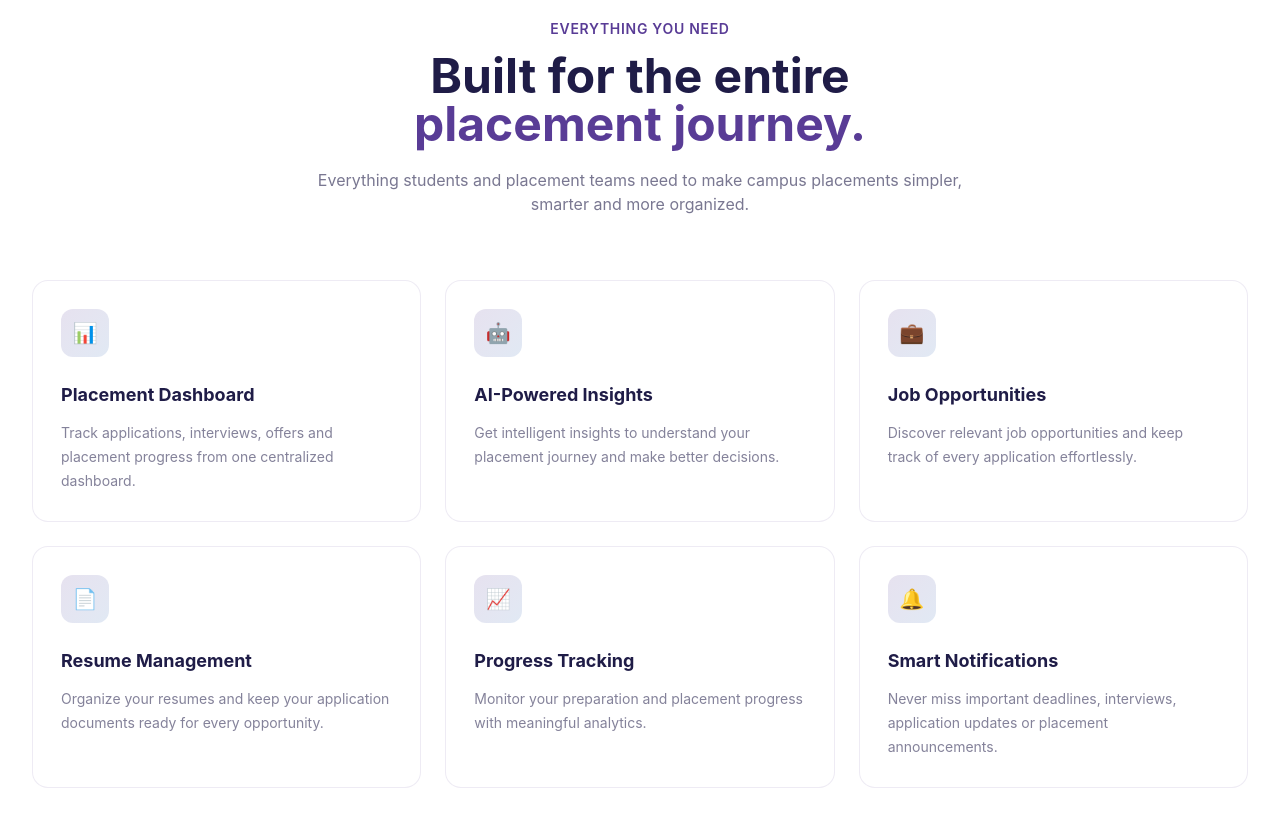
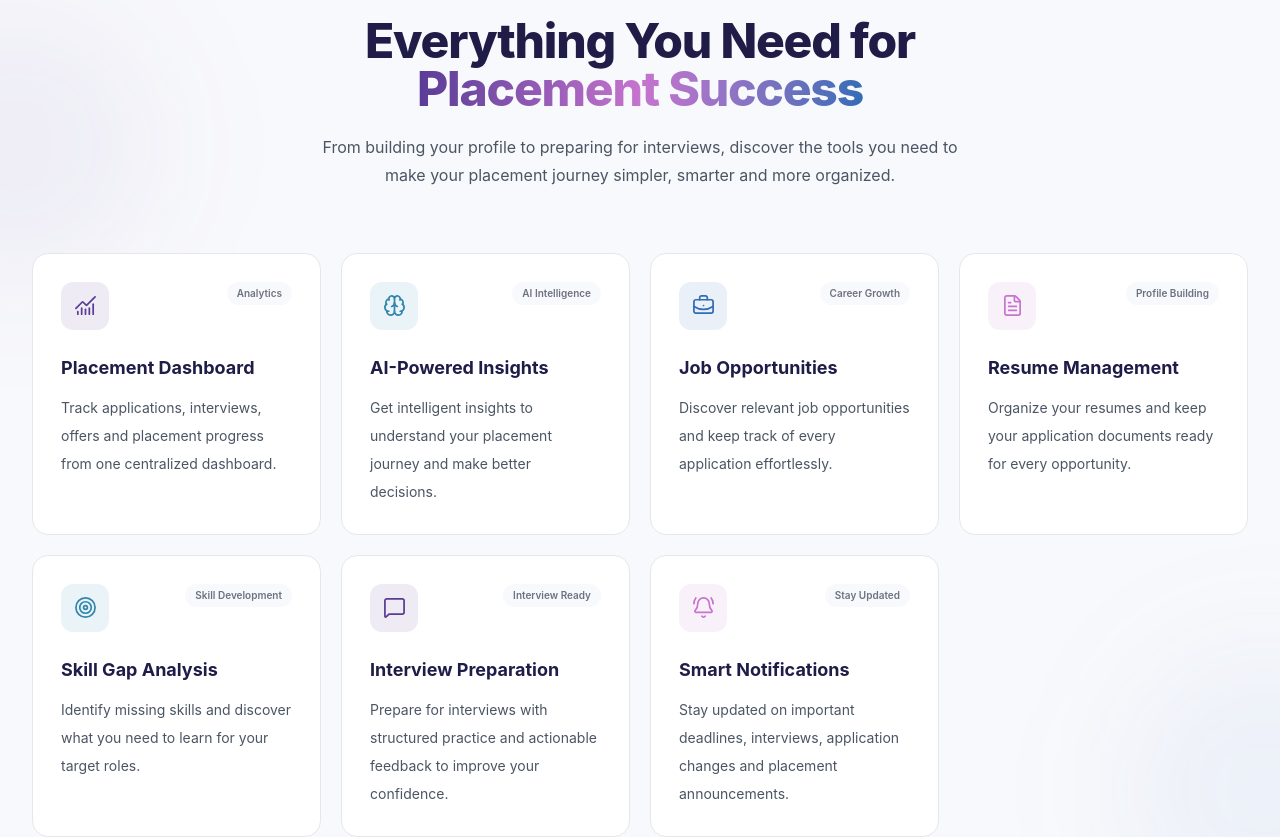
Before and after one commit to tanisha971/PlacementOZ, a React (Vite) app in the folder client/: page / in a window 1280 px wide. Shown: the part 1060-1897 px from the top of the page. Built offline with nearby package versions, Linux system fonts and the light colour scheme.

Commit message:
Updated Features

```diff
--- a/client/src/components/features/Features.jsx
+++ b/client/src/components/features/Features.jsx
@@ -1,41 +1,81 @@
+
+import {
+  Brain,
+  Target,
+  MessageSquare,
+  ChartNoAxesCombined,
+  BriefcaseBusiness,
+  FileText,
+  BellRing,
+  ArrowUpRight,
+  Sparkles,
+} from "lucide-react";
+
 import { useTheme } from "../../context/ThemeContext";
 
 const features = [
   {
-    icon: "📊",
+    icon: ChartNoAxesCombined,
     title: "Placement Dashboard",
     description:
       "Track applications, interviews, offers and placement progress from one centralized dashboard.",
+    color: "#593C96",
+    bg: "bg-[#593C96]/10",
+    tag: "Analytics",
   },
   {
-    icon: "🤖",
+    icon: Brain,
     title: "AI-Powered Insights",
     description:
       "Get intelligent insights to understand your placement journey and make better decisions.",
+    color: "#3287AE",
+    bg: "bg-[#3287AE]/10",
+    tag: "AI Intelligence",
   },
   {
-    icon: "💼",
+    icon: BriefcaseBusiness,
     title: "Job Opportunities",
     description:
       "Discover relevant job opportunities and keep track of every application effortlessly.",
+    color: "#326CB6",
+    bg: "bg-[#326CB6]/10",
+    tag: "Career Growth",
   },
   {
-    icon: "📄",
+    icon: FileText,
     title: "Resume Management",
     description:
       "Organize your resumes and keep your application documents ready for every opportunity.",
+    color: "#C674CE",
+    bg: "bg-[#C674CE]/10",
+    tag: "Profile Building",
   },
   {
-    icon: "📈",
-    title: "Progress Tracking",
+    icon: Target,
+    title: "Skill Gap Analysis",
     description:
-      "Monitor your preparation and placement progress with meaningful analytics.",
+      "Identify missing skills and discover what you need to learn for your target roles.",
+    color: "#3287AE",
+    bg: "bg-[#3287AE]/10",
+    tag: "Skill Development",
   },
   {
-    icon: "🔔",
+    icon: MessageSquare,
+    title: "Interview Preparation",
+    description:
+      "Prepare for interviews with structured practice and actionable feedback to improve your confidence.",
+    color: "#593C96",
+    bg: "bg-[#593C96]/10",
+    tag: "Interview Ready",
+  },
+  {
+    icon: BellRing,
     title: "Smart Notifications",
     description:
-      "Never miss important deadlines, interviews, application updates or placement announcements.",
+      "Stay updated on important deadlines, interviews, application changes and placement announcements.",
+    color: "#C674CE",
+    bg: "bg-[#C674CE]/10",
+    tag: "Stay Updated",
   },
 ];
 
@@ -45,68 +85,118 @@ export default function Features() {
   return (
     <section
       id="features"
-      className={`py-24 ${
-        dark ? "bg-[#0F1025]" : "bg-white"
+      className={`relative overflow-hidden border-t py-20 transition-colors duration-300 sm:py-24 ${
+        dark
+          ? "border-white/10 bg-[#0F1025]"
+          : "border-[#E5E7EB] bg-[#F8F9FC]"
       }`}
     >
-      <div className="max-w-7xl mx-auto px-6 lg:px-8">
+      {/* Decorative background accents */}
+      <div
+        aria-hidden="true"
+        className={`pointer-events-none absolute -left-32 top-20 h-72 w-72 rounded-full blur-3xl ${
+          dark ? "bg-[#593C96]/10" : "bg-[#593C96]/[0.06]"
+        }`}
+      />
 
-        <div className="text-center max-w-2xl mx-auto mb-16">
-          <span className="text-sm font-semibold text-[#593C96] uppercase tracking-wider">
-            Everything You Need
-          </span>
+      <div
+        aria-hidden="true"
+        className={`pointer-events-none absolute -right-32 bottom-0 h-72 w-72 rounded-full blur-3xl ${
+          dark ? "bg-[#326CB6]/10" : "bg-[#326CB6]/[0.06]"
+        }`}
+      />
+
+      <div className="relative mx-auto max-w-7xl px-4 sm:px-6 lg:px-8">
+        {/* Section heading */}
+        <div className="mx-auto mb-14 max-w-3xl text-center sm:mb-16">
+
 
           <h2
-            className={`text-4xl md:text-5xl font-bold mt-3 ${
+            className={`text-3xl font-extrabold tracking-tight sm:text-4xl lg:text-5xl ${
               dark ? "text-white" : "text-[#1F1C47]"
             }`}
           >
-            Built for the entire
-            <span className="text-[#593C96]"> placement journey.</span>
+            Everything You Need for{" "}
+            <span className="bg-gradient-to-r from-[#593C96] via-[#C674CE] to-[#326CB6] bg-clip-text text-transparent">
+              Placement Success
+            </span>
           </h2>
 
           <p
-            className={`mt-5 ${
-              dark ? "text-white/55" : "text-[#1F1C47]/60"
+            className={`mx-auto mt-5 max-w-2xl text-sm leading-7 sm:text-base ${
+              dark ? "text-white/60" : "text-[#4B5563]"
             }`}
           >
-            Everything students and placement teams need to make campus
-            placements simpler, smarter and more organized.
+            From building your profile to preparing for interviews, discover
+            the tools you need to make your placement journey simpler, smarter
+            and more organized.
           </p>
         </div>
 
-        <div className="grid md:grid-cols-2 lg:grid-cols-3 gap-6">
-          {features.map((feature) => (
-            <div
-              key={feature.title}
-              className={`group p-7 rounded-2xl border transition-all duration-300 hover:-translate-y-1 ${
+        {/* Feature cards */}
+        <div className="grid gap-5 sm:grid-cols-2 lg:grid-cols-4">
+          {features.map(
+            ({ icon: Icon, title, description, color, bg, tag }, index) => (
+              <article
+                key={title}
+                className={`group relative overflow-hidden rounded-2xl border p-6 transition-all duration-300 sm:p-7 ${
                   dark
-                  ? "bg-white/[0.03] border-white/10 hover:border-[#593C96]/50"
-                  : "bg-white border-[#593C96]/10 hover:border-[#593C96]/30 hover:shadow-xl hover:shadow-[#593C96]/5"
+                    ? "border-white/10 bg-white/[0.035] hover:border-[#C674CE]/35 hover:bg-white/[0.055] hover:shadow-xl hover:shadow-black/10"
+                    : "border-[#E5E7EB] bg-white hover:-translate-y-1 hover:border-[#593C96]/25 hover:shadow-xl hover:shadow-[#593C96]/[0.07]"
                 }`}
               >
-              <div className="w-12 h-12 rounded-xl bg-gradient-to-br from-[#593C96]/15 to-[#326CB6]/15 flex items-center justify-center text-xl mb-6">
-                {feature.icon}
+                {/* Subtle top accent */}
+                <div
+                  className="absolute left-0 top-0 h-0.5 w-0 transition-all duration-300 group-hover:w-full"
+                  style={{
+                    background: `linear-gradient(to right, ${color}, #326CB6)`,
+                  }}
+                />
+
+                <div className="flex items-start justify-between gap-3">
+                  <div
+                    className={`flex h-12 w-12 items-center justify-center rounded-xl transition-transform duration-300 group-hover:scale-105 ${bg}`}
+                    style={{ color }}
+                  >
+                    <Icon size={23} strokeWidth={1.8} />
+                  </div>
+
+                  <span
+                    className={`rounded-full px-2.5 py-1 text-[10px] font-semibold ${
+                      dark
+                        ? "bg-white/[0.06] text-white/55"
+                        : "bg-[#F8F9FC] text-[#6B7280]"
+                    }`}
+                  >
+                    {tag}
+                  </span>
                 </div>
 
                 <h3
-                className={`text-lg font-bold ${
-                  dark ? "text-white" : "text-[#1F1C47]"
+                  className={`mt-6 text-lg font-bold transition-colors ${
+                    dark
+                      ? "text-white group-hover:text-[#D9B8F0]"
+                      : "text-[#1F1C47] group-hover:text-[#593C96]"
                   }`}
                 >
-                {feature.title}
+                  {title}
                 </h3>
 
                 <p
-                className={`mt-3 text-sm leading-6 ${
-                  dark ? "text-white/50" : "text-[#1F1C47]/55"
+                  className={`mt-3 text-sm leading-7 ${
+                    dark ? "text-white/55" : "text-[#4B5563]"
                   }`}
                 >
-                {feature.description}
+                  {description}
                 </p>
+
+
+              </article>
+            )
+          )}
         </div>
-          ))}
-        </div>
+
+
       </div>
     </section>
   );
--- a/client/src/components/hero/Hero.jsx
+++ b/client/src/components/hero/Hero.jsx
@@ -159,7 +159,7 @@ export default function Hero() {
           <div className="mt-9 flex flex-wrap gap-4">
             <Link
               to={`/register?role=${encodeURIComponent(registerRole)}`}
-              className="inline-flex items-center justify-center gap-2 rounded-xl bg-gradient-to-r from-[#593C96] to-[#326CB6] px-7 py-4 font-semibold text-white shadow-lg shadow-[#593C96]/20 transition-all duration-200 hover:-translate-y-0.5 hover:shadow-xl focus-visible:outline-none focus-visible:ring-2 focus-visible:ring-[#593C96]"
+              className="inline-flex items-center justify-center gap-2 rounded-xl bg-gradient-to-r from-[#593C96] to-[#326CB6] px-7 py-2 font-semibold text-white shadow-lg shadow-[#593C96]/20 transition-all duration-200 hover:-translate-y-0.5 hover:shadow-xl focus-visible:outline-none focus-visible:ring-2 focus-visible:ring-[#593C96]"
             >
               Get Started
               <ArrowRight size={19} />
```
Lines whose indentation alone changed are shown as unchanged.
